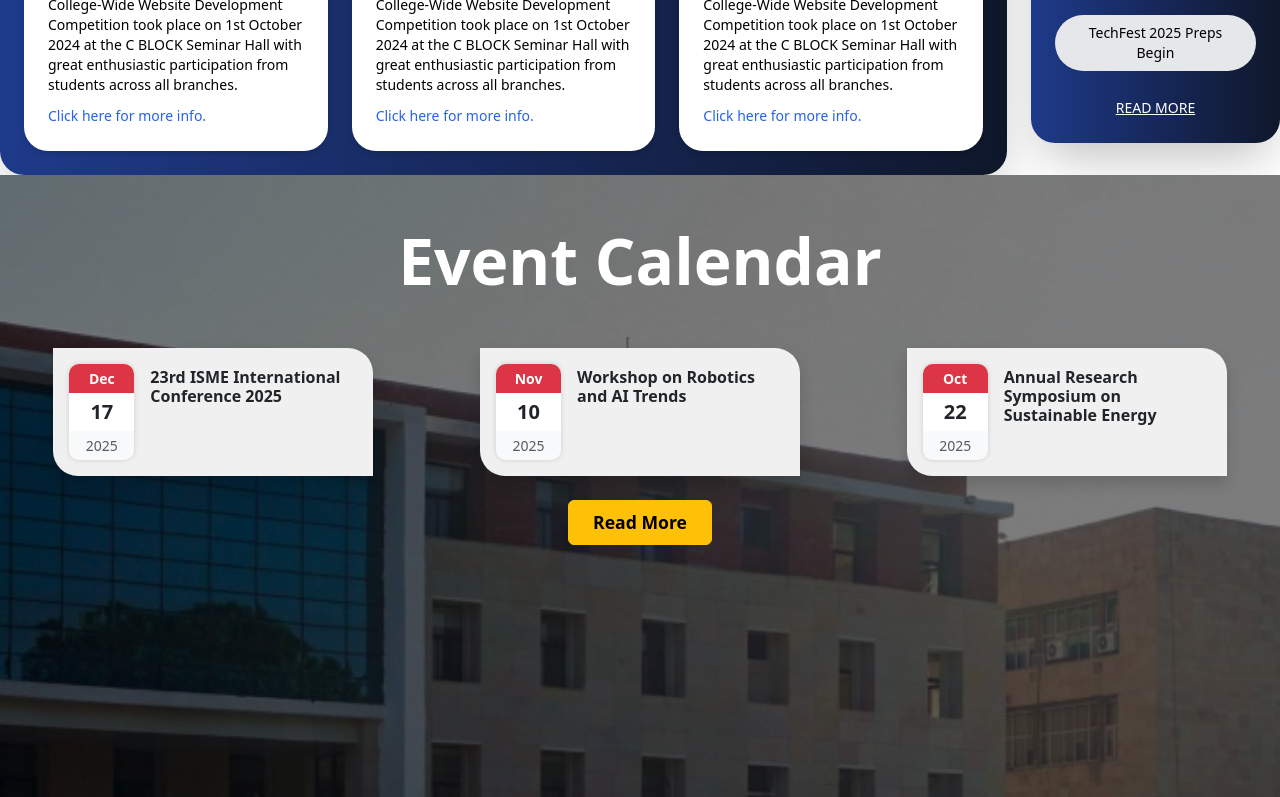
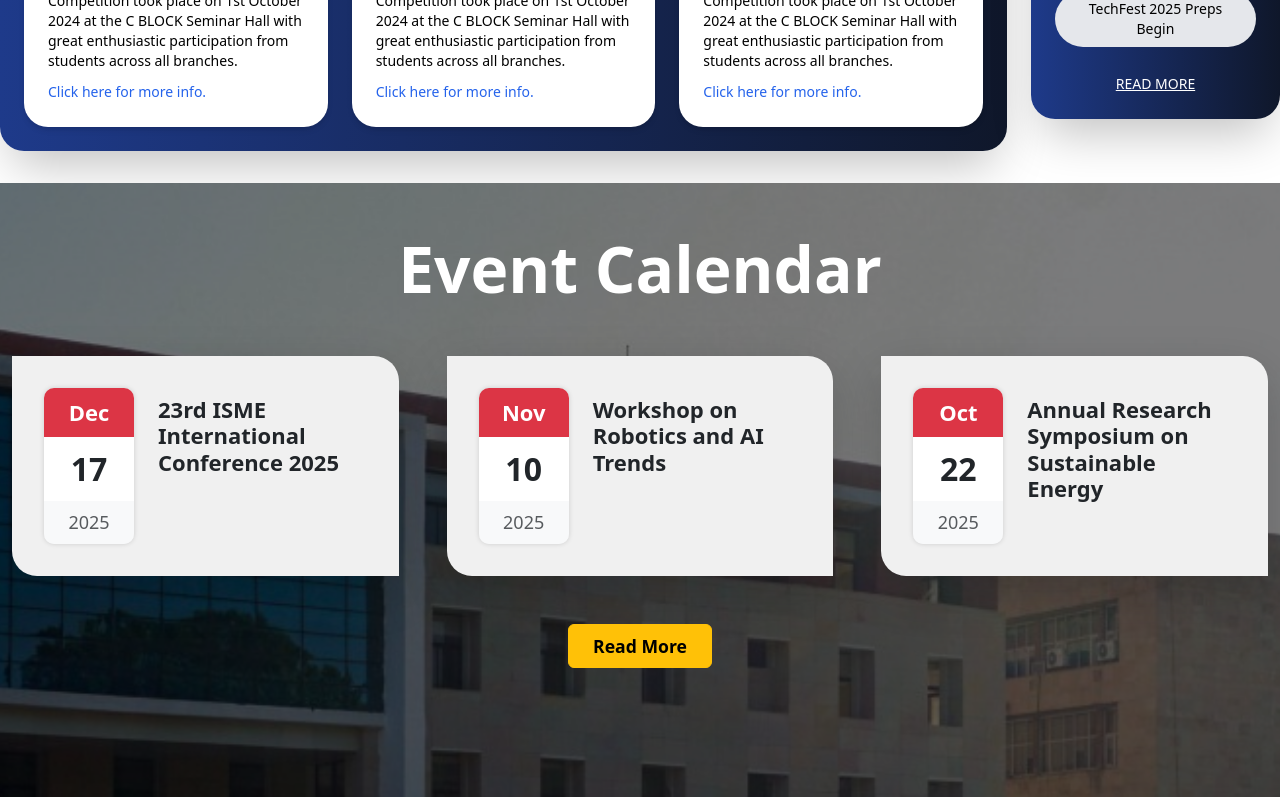
Before and after one commit to vansshb5/ccet-website, a React (Vite) app: page / in a window 1280 px wide. Shown: the part 1184-1981 px from the top of the page. Built offline with nearby package versions, Linux system fonts and the light colour scheme.

Commit message:
home page demo done

```diff
--- a/src/pages/Home/EventCalendar.jsx
+++ b/src/pages/Home/EventCalendar.jsx
@@ -24,7 +24,7 @@ const EventCalendar = () => {
       <div className="position-relative container" style={{ zIndex: 2 }}>
         <h2 className="fw-bold text-white display-3 mb-5">Event Calendar</h2>
 
-        <div className="row justify-content-center gx-4 gy-5 mb-4">
+        <div className="row justify-content-center align-items-center gx-5 gy-5 mb-4">
           {visibleEvents.map((event) => (
             <EventCard key={event.id} event={event} />
           ))}
@@ -39,9 +39,11 @@ const EventCalendar = () => {
         .event-card {
           background-color: #f0f0f0;
           border-radius: 0 25px 0 25px;
-          max-width: 320px;
+          max-width: 420px;
+          min-width: 340px;
           cursor: pointer;
           transition: transform 0.3s ease, box-shadow 0.3s ease;
+          padding: 2rem !important;
         }
 
         .event-card:hover {
@@ -52,7 +54,7 @@ const EventCalendar = () => {
         .calendar-box {
           border-radius: 10px;
           overflow: hidden;
-          min-width: 65px;
+          min-width: 90px;
           box-shadow: 0 0 5px rgba(0, 0, 0, 0.15);
         }
 
@@ -71,15 +73,15 @@ const EventCard = ({ event }) => {
   const year = date.getFullYear();
 
   return (
-    <div className="col-md-4 d-flex justify-content-center">
-      <div className="event-card d-flex p-3 align-items-start shadow w-100">
-        <div className="calendar-box text-center me-3">
-          <div className="bg-danger text-white fw-bold small py-1">{month}</div>
-          <div className="bg-white text-dark fw-bold fs-5 py-1">{day}</div>
-          <div className="bg-light text-muted small py-1">{year}</div>
+    <div className="col-12 col-md-6 col-lg-4 d-flex justify-content-center mb-4">
+      <div className="event-card d-flex p-5 align-items-start shadow-lg w-full" style={{ minWidth: 340, maxWidth: 420 }}>
+        <div className="calendar-box text-center me-4" style={{ minWidth: 90 }}>
+          <div className="bg-danger text-white fw-bold py-2" style={{ fontSize: 22 }}>{month}</div>
+          <div className="bg-white text-dark fw-bold py-2" style={{ fontSize: 32 }}>{day}</div>
+          <div className="bg-light text-muted py-2" style={{ fontSize: 18 }}>{year}</div>
         </div>
-        <div className="text-start mt-1">
-          <h6 className="fw-semibold text-dark mb-0">{event.title}</h6>
+        <div className="text-start mt-2">
+          <h5 className="fw-bold text-dark mb-2" style={{ fontSize: 22 }}>{event.title}</h5>
         </div>
       </div>
     </div>
--- a/src/pages/Home/LatestEvents.jsx
+++ b/src/pages/Home/LatestEvents.jsx
@@ -27,7 +27,7 @@ const events = [
 
 export default function LatestEvents() {
   return (
-    <div className="bg-gradient-to-r from-blue-900 to-slate-900 shadow-2xl text-white rounded-3xl p-6 w-full max-w-5xl">
+    <div className="bg-gradient-to-r from-blue-900 to-slate-900 shadow-2xl text-white rounded-3xl p-6 w-full max-w-5xl mt-8 mb-8">
       <h2 className="text-4xl font-bold text-center mb-6">LATEST EVENTS</h2>
 
       {/* Filter Buttons */}
```
Also changed, not shown: src/assets/home/1.png (added), src/assets/home/banner.png.
